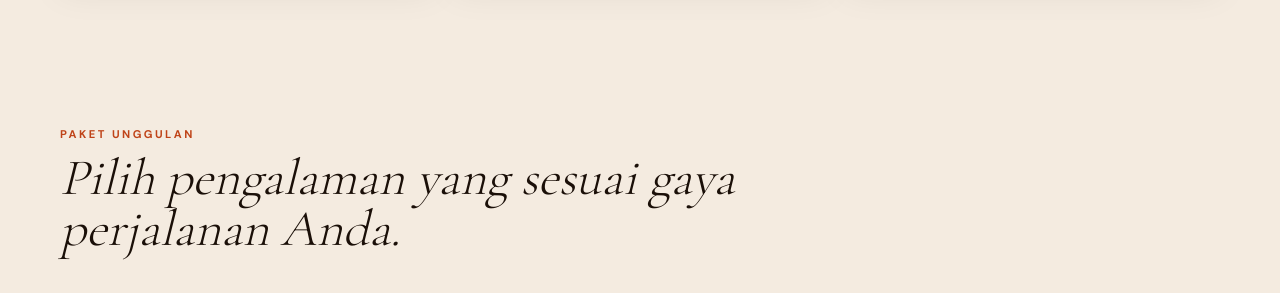
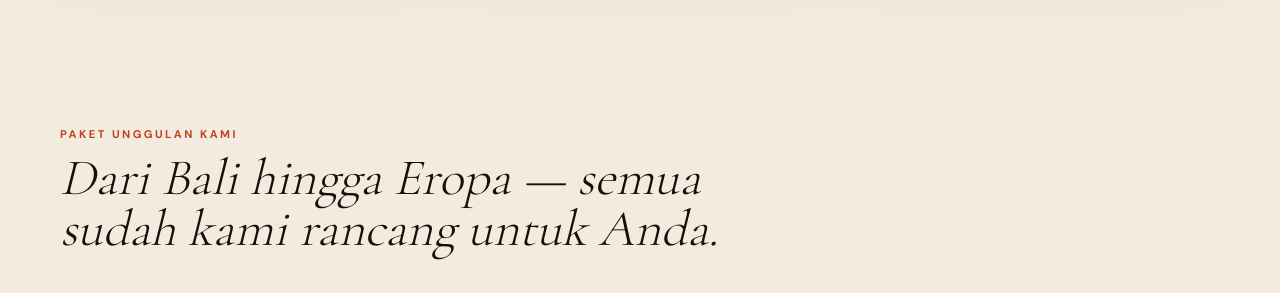
Before and after one commit to nugrahn0123/Preview-Travel-AN-Digital, a Next.js app: page / in a window 1280 px wide. Shown: the part 1700-1993 px from the top of the page. Built offline with nearby package versions, Linux system fonts and the light colour scheme.

Commit message:
copy: update packages section heading to be more descriptive

```diff
--- a/components/Packages.tsx
+++ b/components/Packages.tsx
@@ -32,8 +32,8 @@ export default function Packages() {
   return (
     <section className="section container" id="paket">
       <div className="section-head reveal">
-        <p className="kicker">Paket unggulan</p>
-        <h2>Pilih pengalaman yang sesuai gaya perjalanan Anda.</h2>
+        <p className="kicker">Paket unggulan kami</p>
+        <h2>Dari Bali hingga Eropa — semua sudah kami rancang untuk Anda.</h2>
       </div>
       <div className="cards">
         {packages.map((pkg) => (
```
